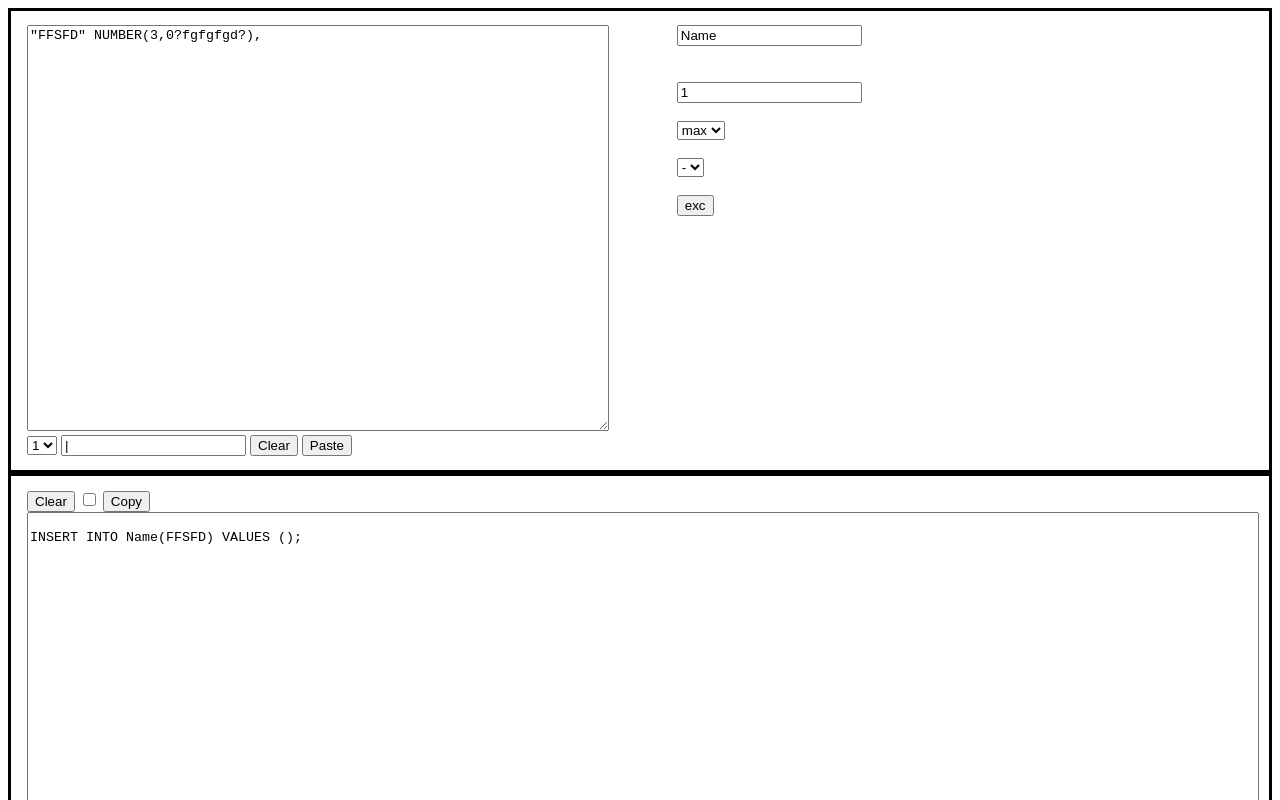
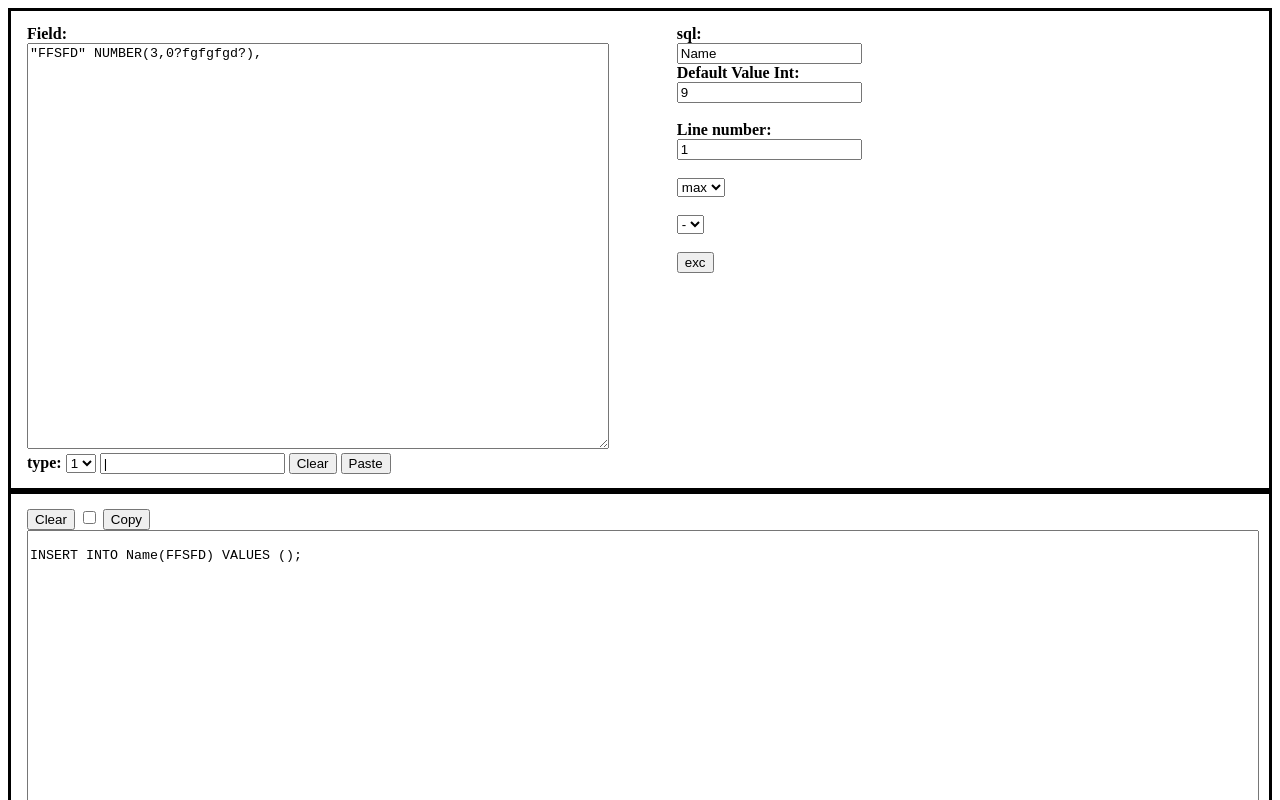
Before and after one commit to uvsnag/Javascript_tools, a plain HTML site: page gensql/gensql.html in a window 1280 px wide. Both pictures are taken after a click on the input "exc". Shown: the top 800 px of the page. Drawn offline with Linux system fonts and the light colour scheme.

Commit message:
fix gen sql

```diff
--- a/gensql/gensql.html
+++ b/gensql/gensql.html
@@ -24,7 +24,8 @@
         width: 47%;
     }
 
-    #output,#temp,
+    #output,
+    #temp,
     #txtField {
         width: 100%;
         height: 400px;
@@ -34,21 +35,24 @@
 <body>
     <div class='option block'>
         <div class='option-left'>
-            <!-- <b>Field:</b> -->
+            <b>Field:</b>
             <textarea id='txtField'></textarea>
             <br>
-            <!-- <b>type:</b> -->
+            <b>type:</b>
             <select name="cmbType" id="cmbType">
                 <option value="ddl">1</option>
                 <!-- <option value="excel">excel</option> -->
             </select>
             <input type="text" value='|' id="txtDataChar">
             <input type='submit' value="Clear" id='btnCleanField'>
-            <input type='submit' value="Paste" id='btnPasteField' onclick = 'pasteData()'>
+            <input type='submit' value="Paste" id='btnPasteField' onclick='pasteData()'>
         </div>
         <div class='option-right'>
-            <!-- <b>sql:</b> -->
+            <b>sql:</b><br>
             <input type="text" value='Name' id="txtTableName">
+            <br>
+            <b>Default Value Int:</b><br>
+            <input type="text" value='9' id="txtDfValueInt">
             <br> <br>
             <div>
                 <!-- <select name="cmbSql" id="cmbSql">
@@ -56,7 +60,7 @@
                 </select> -->
 
             </div>
-            <!-- <b>Line number:</b> -->
+            <b>Line number:</b>
             <br>
             <input type='number' value='1' id='line-number'>
             <br> <br>
@@ -87,13 +91,16 @@
         <textarea id='temp'></textarea>
     </div>
     <script>
-        var splitLineInputField = '),';
+        var splitLineInputField = '^';
         var indentFieldName = '\"';
         var indentFieldLength = '(';
+        var indentFieldLengthEnd = ')';
         var indentComma = ',';
+        var indentSpace = ' ';
 
-        const NUMBER_TYPE = ['NUMBER', 'NUMERIC', 'LONG'];
-        const DATE_TYPE = ['DATE', 'TIMESTAMP'];
+        const NUMBER_TYPE = [' NUMBER', ' NUMERIC', ' LONG', ' INT', ' INTEGER'];
+        const DATE_TYPE = [' DATE', ' TIMESTAMP'];
+        const NOT_NULL = ['NOT NULL'];
 
 
         var executeBtn = document.getElementById('btnExecute');
@@ -111,6 +118,7 @@
             var cmbType = document.getElementById("cmbType").value;
 
             if (cmbType == 'ddl') {
+                txtField = txtField.replaceAll('\n', splitLineInputField)
                 var lineInputs = txtField.split(splitLineInputField);
                 for (var i = 1; i <= lineNumber; i++) {
                     sqlResult += genData(lineInputs) + '\n';
@@ -134,7 +142,8 @@
             for (var i = 0; i < lineInputs.length; i++) {
                 var trLine = lineInputs[i].trim();
                 if (trLine.length > 0) {
-                    var fieldName = trLine.substring(1, trLine.lastIndexOf(indentFieldName));
+                    var fieldName = trLine.substring(0, trLine.indexOf(indentSpace));
+                    fieldName = fieldName.replaceAll(indentFieldName, '');
                     if (flagComa == true) {
                         sqlResult += ', ';
                     }
@@ -148,7 +157,9 @@
             for (var j = 0; j < lineInputs.length; j++) {
                 var trLine = lineInputs[j].trim().toUpperCase();
                 var typeNumber = false;
+                var notNull = false;
                 if (trLine.length > 0) {
+
                     var indentComData = document.getElementById('txtDataChar').value;
                     var dataStr = '';
                     var lengthData = 0;
@@ -156,18 +167,31 @@
                         var orgLine = lineInputs[j].trim();
                         dataStr = orgLine.substring(orgLine.indexOf(indentComData) + 1, orgLine.lastIndexOf(indentComData));
                     } else {
+                        if (checkType(trLine, NOT_NULL)) {
+                            notNull = true;
+                            trLine = replaceArr(trLine, NOT_NULL, '');
+                        }
+                        trLine = trLine.trim();
+                        if (trLine.substring(trLine.length - 1, trLine.length) != indentComma) {
+                            trLine = trLine + indentComma;
+                        }
                         var randomTemplateStr = 'ABCDEFGHIJKLMNOPQRSTUVWXYZabcdefghijklmnopqrstuvwxyz0123456789';
                         if (checkType(trLine, NUMBER_TYPE)) {
                             randomTemplateStr = '123456789';
                             typeNumber = true;
+                            lengthData = document.getElementById('txtDfValueInt').value;
                         }
                         if (checkType(trLine, DATE_TYPE)) {
                             dataStr = formatDate(randomDate(new Date(2012, 0, 1), new Date()));
                         } else {
-                            if (trLine.includes(',')) {
+                            if (trLine.split(",").length - 1 == 2) {
                                 dataStr = genNuberWComman(trLine, randomTemplateStr);
                             } else {
-                                lengthData = trLine.substring(trLine.lastIndexOf(indentFieldLength) + 1, trLine.length);
+
+                                if (lengthData == 0) {
+                                    trLine = trLine.trim();
+                                    lengthData = trLine.substring(trLine.lastIndexOf(indentFieldLength) + 1, trLine.indexOf(indentFieldLengthEnd));
+                                }
                                 dataStr = randomStr(lengthData, randomTemplateStr);
                             }
                         }
@@ -190,8 +214,8 @@
 
         function genNuberWComman(trLine, randomTemplateStr) {
             var dataStr = '';
-            var firstNumber = trLine.substring(trLine.lastIndexOf(indentFieldLength) + 1, trLine.lastIndexOf(indentComma));
-            var secondNumber = trLine.substring(trLine.lastIndexOf(indentComma) + 1, trLine.length);
+            var firstNumber = trLine.substring(trLine.lastIndexOf(indentFieldLength) + 1, trLine.indexOf(indentComma));
+            var secondNumber = trLine.substring(trLine.indexOf(indentComma) + 1, trLine.indexOf(indentFieldLengthEnd));
             var data1 = randomStr(firstNumber - secondNumber - 1, randomTemplateStr);
             var data2 = randomStr(secondNumber, randomTemplateStr);
 
@@ -235,11 +259,18 @@
         }
         function checkType(line, arrayType) {
             for (i = 0; i < arrayType.length; i++) {
-                if (line.includes(`${arrayType[i]}(`)){
+                if (line.includes(`${arrayType[i]}`)) {
                     return true
                 }
             }
             return false
+        }
+        function replaceArr(line, arrayType, valRpl) {
+            for (i = 0; i < arrayType.length; i++) {
+                line = line.replaceAll(`${arrayType[i]}`, valRpl);
+
+            }
+            return line;
         }
         btnClean.addEventListener('click', () => {
             document.getElementById('output').value = '';
@@ -248,7 +279,7 @@
             document.getElementById('txtField').value = '';
         })
         async function pasteData() {
-            document.getElementById('txtField').value =  await  navigator.clipboard.readText();
+            document.getElementById('txtField').value = await navigator.clipboard.readText();
         }
         btnCoppy.addEventListener('click', () => {
             navigator.clipboard.writeText(document.getElementById('output').value);
```
Also changed, not shown: media/media.html (+13 -2 lines).
